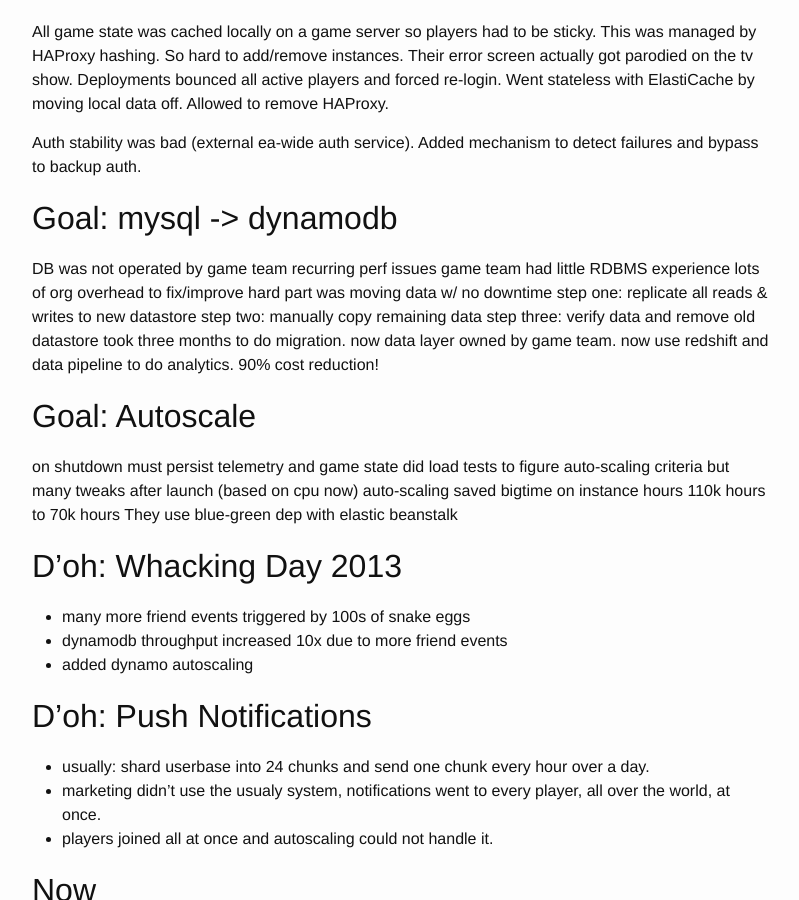
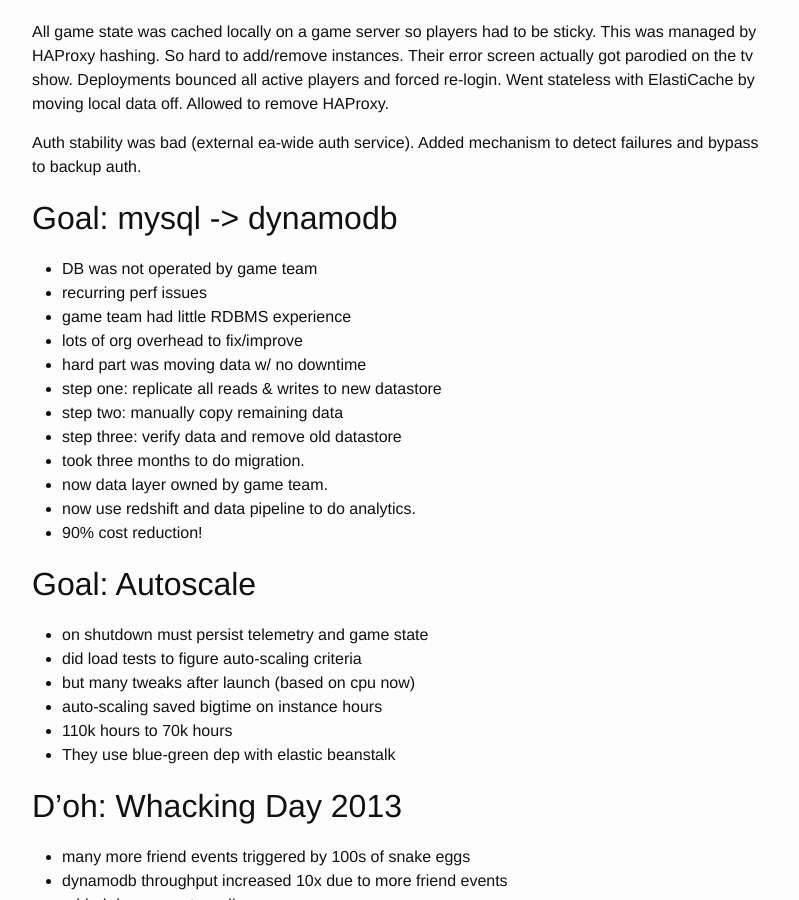
Before and after one commit to indydevops/blog, a Jekyll site: the page built from _posts/2014-11-13-simpsons.md, in a window 1280 px wide and 900 px high, scrolled down 1422 px. Shown: the whole window, without its empty margins (238-1037 px from the left). Built offline with Jekyll 4.4.1, drawn with Linux system fonts in a browser that asks for light colours.

Commit message:
some final cleanup

```diff
--- a/_posts/2014-11-13-simpsons.md
+++ b/_posts/2014-11-13-simpsons.md
@@ -72,27 +72,27 @@ Added mechanism to detect failures and bypass to backup auth.
 Goal: mysql -> dynamodb
 -----------------------
 
-DB was not operated by game team
-recurring perf issues
-game team had little RDBMS experience
-lots of org overhead to fix/improve
-hard part was moving data w/ no downtime
-step one: replicate all reads & writes to new datastore
-step two: manually copy remaining data
-step three: verify data and remove old datastore
-took three months to do migration.
-now data layer owned by game team.
-now use redshift and data pipeline to do analytics.
-90% cost reduction!
+* DB was not operated by game team
+* recurring perf issues
+* game team had little RDBMS experience
+* lots of org overhead to fix/improve
+* hard part was moving data w/ no downtime
+* step one: replicate all reads & writes to new datastore
+* step two: manually copy remaining data
+* step three: verify data and remove old datastore
+* took three months to do migration.
+* now data layer owned by game team.
+* now use redshift and data pipeline to do analytics.
+* 90% cost reduction!
 
 Goal: Autoscale
 -----------------
-on shutdown must persist telemetry and game state
-did load tests to figure auto-scaling criteria
-but many tweaks after launch (based on cpu now)
-auto-scaling saved bigtime on instance hours
-110k hours to 70k hours
-They use blue-green dep with elastic beanstalk
+* on shutdown must persist telemetry and game state
+* did load tests to figure auto-scaling criteria
+* but many tweaks after launch (based on cpu now)
+* auto-scaling saved bigtime on instance hours
+* 110k hours to 70k hours
+* They use blue-green dep with elastic beanstalk
 
 D'oh: Whacking Day 2013
 -----------------------
```
Also changed, not shown: _posts/2014-11-12-game-arch.md (+3 -1 lines).
